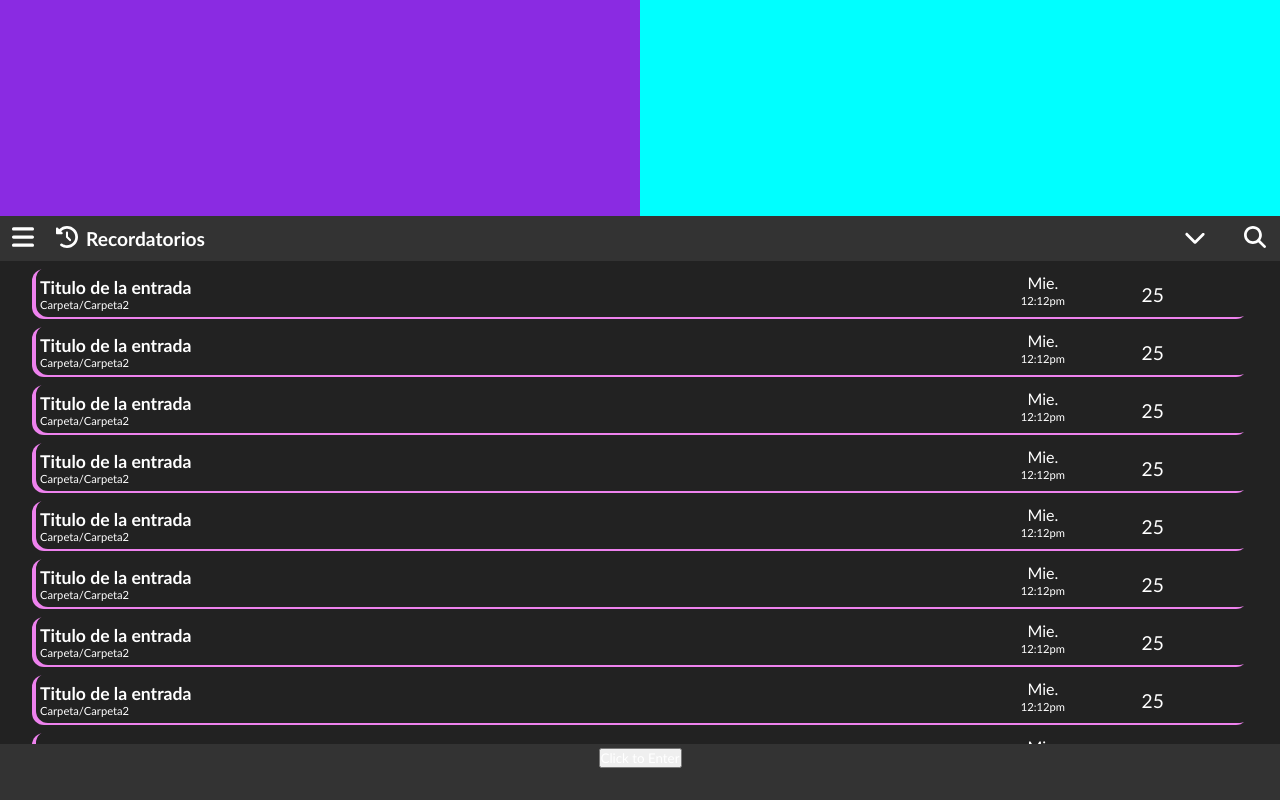
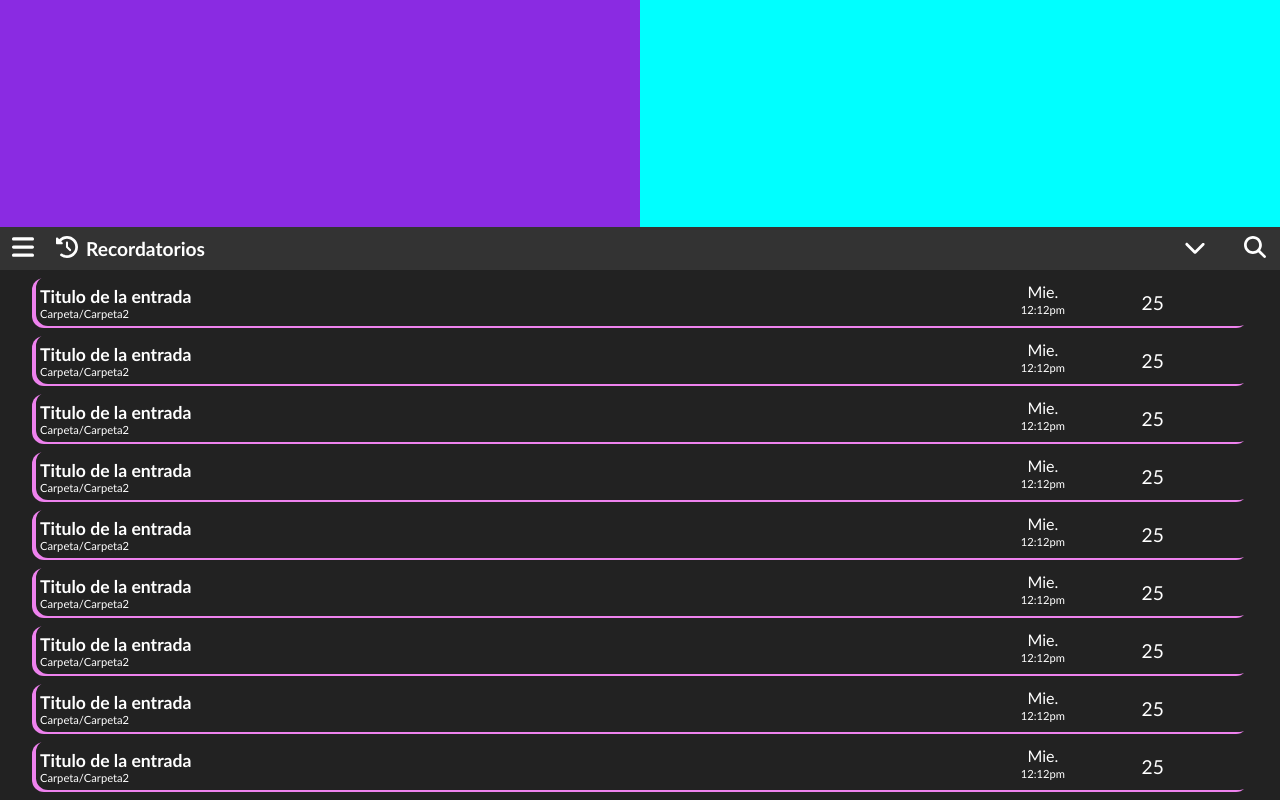
Before and after one commit to Jamesxtmp/my-life-xtmp, a React (Vite) app: page / in a window 1280 px wide. Built offline with nearby package versions, Linux system fonts and the light colour scheme.

Commit message:
scroll and scalable movil solucionado

```diff
--- a/package.json
+++ b/package.json
@@ -12,7 +12,6 @@
   "dependencies": {
     "react": "^18.2.0",
     "react-dom": "^18.2.0",
-    "react-transition-group": "^4.4.5",
     "zustand": "^4.3.2"
   },
   "devDependencies": {
--- a/src/components/RootLayout.css
+++ b/src/components/RootLayout.css
@@ -1,20 +1,19 @@
 .root-layout {
+    overflow: hidden;
     display: flex;
     flex-direction: column;
-    height: 100vh;
 }
 
 .layout-upper-max {
+    height: 70%;
+    transition: height 500ms;
     display: flex;
-    height: calc(100vh - 20vh - 45px - 56px);
-    width: 100%;
+}
+
+.layout-upper-min {
+    height: 30%;
     transition: height 500ms;
-}
-.layout-upper-min {
     display: flex;
-    height: 27vh;
-    width: 100%;
-    transition: height 500ms;
 }
 
 .layout-center {
@@ -26,21 +25,11 @@
 }
 
 .layout-outlet-max {
-    width: 100%;
-    height: calc(100vh - 27vh - 45px - 56px);
-    overflow-y: scroll;
-    transition: height 500ms;
-}
-.layout-outlet-min {
-    width: 100%;
-    height: 20vh;
-    overflow-y: scroll;
+    height: 70%;
     transition: height 500ms;
 }
 
-.layout-footer {
-    height: 56px;
-    font-size: 1.2em;
-    text-align: center;
-    background-color: var(--background-2);
+.layout-outlet-min {
+    height: 30%;
+    transition: height 500ms;
 }
--- a/src/components/RootLayout.jsx
+++ b/src/components/RootLayout.jsx
@@ -1,40 +1,33 @@
 import { Outlet } from "react-router-dom"
-import { useRef, useState } from "react"
+import { useRef, useEffect } from "react"
 
 import UpperVisualizer from "./UpperVisualizer"
 import CenterInformation from "./CenterInformation"
-import Footer from "./Footer"
 import useZustand from "../storage/zustandStorage"
 
 function RootLayout() {
     const prominentLayout = useZustand((state) => state.prominentLayout)
-    const setProminentLayout = useZustand((state) => state.setProminentLayout)
-    const increasePopulation = useZustand((state) => state.increasePopulation)
 
-    const [classUpper, setClassUpper] = useState('min')
-    const [classOutlet, setClassOutlet] = useState('max')
     const outletRef = useRef(null)
+    useEffect(() => {
+        outletRef.current.style.overflow = "hidden";
+        setTimeout(() => {
+            outletRef.current.style.overflow = "auto";
+        }, 0);
+    }, []);
     return (
-        <div className="root-layout">
+        <div style={{ height: `${window.innerHeight}px` }}
+            className="root-layout">
             <div className={`layout-upper-${prominentLayout ? 'max' : 'min'}`}>
                 <UpperVisualizer state={'default'} />
             </div>
             <div className="layout-center">
                 <CenterInformation />
             </div>
-            <div ref={outletRef} className={`layout-outlet-${prominentLayout ? 'min' : 'max'}`}>
+            <div ref={outletRef}
+                className={`layout-outlet-${prominentLayout ? 'min' : 'max'}`}
+            >
                 <Outlet />
-            </div>
-            <div className="layout-footer">
-                {/* <Footer /> */}
-                <button type="button" onClick={() => {
-                    setClassUpper( classUpper == 'max' ? 'min' : 'max' )
-                    setClassOutlet( classOutlet == 'max' ? 'min' : 'max' )
-                    increasePopulation()
-                    setProminentLayout()
-                }}>
-                    Click to Enter
-                </button>
             </div>
         </div>
     );
--- a/src/index.css
+++ b/src/index.css
@@ -19,7 +19,7 @@ a {
 
 html,
 body {
-    overflow: hidden;
+    /* overflow: hidden; */
     background-color: var(--background-1);
 }
 
```
Also changed, not shown: src/components/CenterInformationViews/Default.jsx (line endings or trailing spaces), 1 other file (tests, documents, lock files or other folders).
